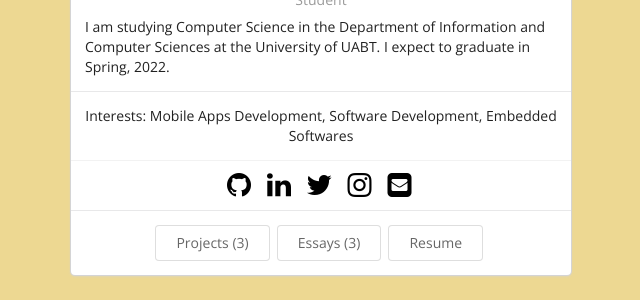
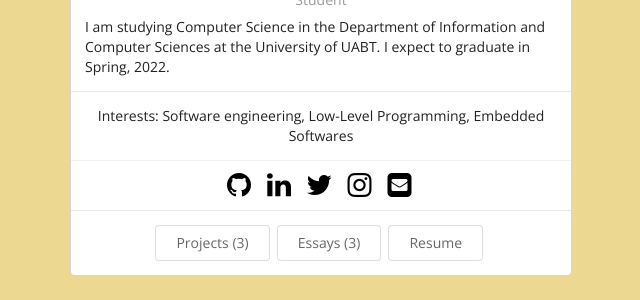
Before and after one commit to h1midi/h1midi.github.io, a Jekyll site: the page built from index.html, in a window 1280 px wide. Shown: the part 372-672 px from the top of the page, without its empty margins (319-959 px from the left). Built offline with Jekyll 4.4.1, drawn with Linux system fonts in a browser that asks for light colours.

Commit message:
Update bio.json

```diff
--- a/_data/bio.json
+++ b/_data/bio.json
@@ -39,13 +39,13 @@
   },
   "interests": [
     {
-      "name": "Mobile Apps Development",
+      "name": "Software engineering",
       "keywords": [
-        "Flutter"
+        "Mobile Apps Development"
       ]
     },
     {
-      "name": "Software Development",
+      "name": "Low-Level Programming",
       "keywords": [
       ]
     },
```
